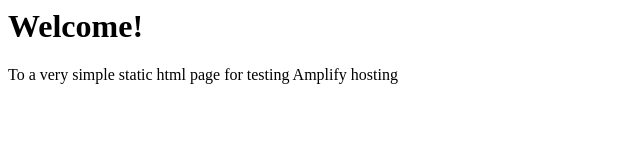
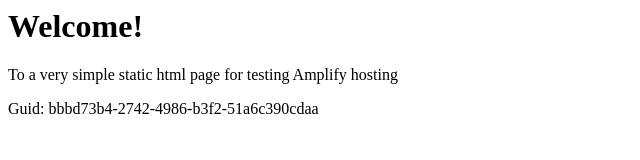
Before and after one commit to aws-aemilia-sfo/Github-PR-Commit-Integration-Test-DoNotTouch-Gith-P5X5MO5I-v1-prod-us-west-1, a website: page src/index.html in a window 1280 px wide. Shown: the whole page, without its empty margins (0-640 px from the left). Drawn offline with Linux system fonts and the light colour scheme.

Commit message:
commit from integ tests

```diff
--- a/src/index.html
+++ b/src/index.html
@@ -1,3 +1,5 @@
+
+
 <html lang="en">
 
 <head>
@@ -10,6 +12,6 @@
 <body>
     <h1>Welcome!</h1>
     <p>To a very simple static html page for testing Amplify hosting</p>
-</body>
+    <p>Guid: bbbd73b4-2742-4986-b3f2-51a6c390cdaa</p></body>
 
 </html>
```
